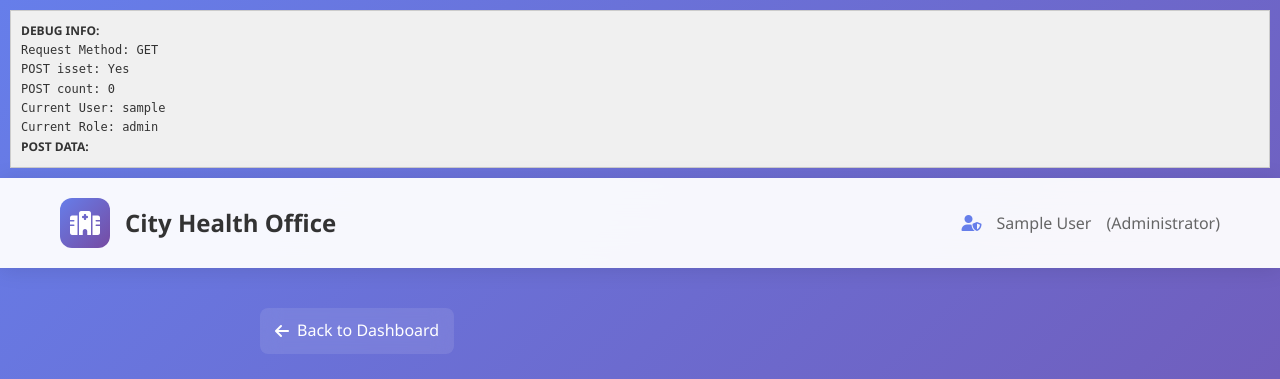
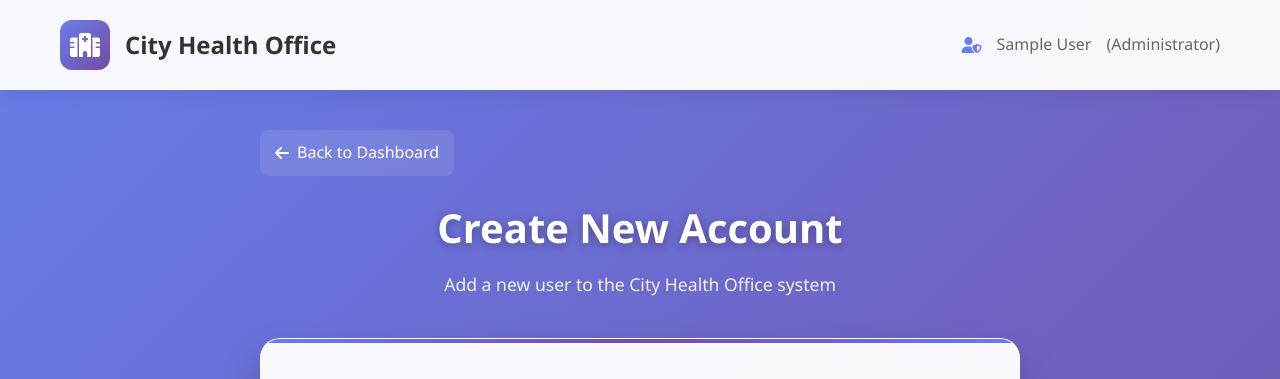
Before and after one commit to Aaroonn27/MHO, a PHP site: page /CHO/create_account.php in a window 1280 px wide. Shown: the top 379 px of the page. Run offline with PHP 8.4, Linux system fonts and the light colour scheme; the visitor is signed in with stand-in values (Sample User, id 1).

Commit message:
working create account

```diff
--- a/create_account.php
+++ b/create_account.php
@@ -17,7 +17,7 @@ $success_message = '';
 // Handle form submission - COMPLETELY REWRITTEN
 if ($_SERVER['REQUEST_METHOD'] === 'POST' && isset($_POST['username']) && isset($_POST['password']) && isset($_POST['role'])) {
 
-    echo "<!-- DEBUG: Processing form submission -->";
+
 
     $username = trim($_POST['username']);
     $password = $_POST['password'];
@@ -27,27 +27,26 @@ if ($_SERVER['REQUEST_METHOD'] === 'POST' && isset($_POST['username']) && isset(
     $email = trim($_POST['email'] ?? '');
     $status = $_POST['status'] ?? 'active';
 
-    echo "<!-- DEBUG: Form data extracted successfully -->";
-    echo "<!-- DEBUG: Username: $username, Role: $role, Full Name: $full_name -->";
+
 
     // Validation
     if (empty($username) || empty($password) || empty($role) || empty($full_name)) {
         $error_message = 'Please fill in all required fields.';
-        echo "<!-- DEBUG: Validation failed - empty required fields -->";
+
     } elseif ($password !== $confirm_password) {
         $error_message = 'Passwords do not match.';
-        echo "<!-- DEBUG: Validation failed - password mismatch -->";
+
     } elseif (strlen($password) < 6) {
         $error_message = 'Password must be at least 6 characters long.';
-        echo "<!-- DEBUG: Validation failed - password too short -->";
+
     } elseif (strlen($username) < 3) {
         $error_message = 'Username must be at least 3 characters long.';
-        echo "<!-- DEBUG: Validation failed - username too short -->";
+
     } elseif (!empty($email) && !filter_var($email, FILTER_VALIDATE_EMAIL)) {
         $error_message = 'Please enter a valid email address.';
-        echo "<!-- DEBUG: Validation failed - invalid email -->";
+
     } else {
-        echo "<!-- DEBUG: All validation passed, proceeding to database -->";
+
 
         try {
             $conn = connect_db();
@@ -56,7 +55,7 @@ if ($_SERVER['REQUEST_METHOD'] === 'POST' && isset($_POST['username']) && isset(
                 throw new Exception("Database connection failed");
             }
 
-            echo "<!-- DEBUG: Database connection successful -->";
+
 
             // Check if username already exists
             $check_stmt = $conn->prepare("SELECT id FROM users WHERE username = ?");
@@ -68,15 +67,12 @@ if ($_SERVER['REQUEST_METHOD'] === 'POST' && isset($_POST['username']) && isset(
             $check_stmt->execute();
             $check_result = $check_stmt->get_result();
 
-            echo "<!-- DEBUG: Username check completed. Existing users with this name: " . $check_result->num_rows . " -->";
 
             if ($check_result->num_rows > 0) {
                 $error_message = 'Username already exists. Please choose a different username.';
-                echo "<!-- DEBUG: Username already exists -->";
             } else {
                 // Hash password
                 $hashed_password = password_hash($password, PASSWORD_DEFAULT);
-                echo "<!-- DEBUG: Password hashed successfully -->";
 
                 // Insert new user
                 $insert_query = "INSERT INTO users (username, password, role, full_name, email, status) VALUES (?, ?, ?, ?, ?, ?)";
@@ -86,16 +82,13 @@ if ($_SERVER['REQUEST_METHOD'] === 'POST' && isset($_POST['username']) && isset(
                     throw new Exception("Prepare failed for insert: " . $conn->error);
                 }
 
-                echo "<!-- DEBUG: Insert statement prepared -->";
 
                 $stmt->bind_param("ssssss", $username, $hashed_password, $role, $full_name, $email, $status);
 
-                echo "<!-- DEBUG: Parameters bound. Executing insert... -->";
 
                 if ($stmt->execute()) {
                     $new_user_id = $conn->insert_id;
                     $success_message = 'Account created successfully for ' . htmlspecialchars($full_name) . '! (User ID: ' . $new_user_id . ')';
-                    echo "<!-- DEBUG: SUCCESS! User created with ID: $new_user_id -->";
                 } else {
                     throw new Exception("Execute failed: " . $stmt->error);
                 }
@@ -105,20 +98,10 @@ if ($_SERVER['REQUEST_METHOD'] === 'POST' && isset($_POST['username']) && isset(
 
             $check_stmt->close();
             $conn->close();
-            echo "<!-- DEBUG: Database connection closed -->";
 
         } catch (Exception $e) {
             $error_message = 'Database error: ' . $e->getMessage();
-            echo "<!-- DEBUG: Exception caught: " . $e->getMessage() . " -->";
         }
-    }
-} else {
-    echo "<!-- DEBUG: Form not submitted or missing required fields -->";
-    if ($_SERVER['REQUEST_METHOD'] === 'POST') {
-        echo "<!-- DEBUG: POST request received but missing fields -->";
-        echo "<!-- DEBUG: username isset: " . (isset($_POST['username']) ? 'YES' : 'NO') . " -->";
-        echo "<!-- DEBUG: password isset: " . (isset($_POST['password']) ? 'YES' : 'NO') . " -->";
-        echo "<!-- DEBUG: role isset: " . (isset($_POST['role']) ? 'YES' : 'NO') . " -->";
     }
 }
 
@@ -528,25 +511,6 @@ $current_user = get_user_info();
 </head>
 
 <body>
-    <!-- Debug info -->
-    <div style="background: #f0f0f0; padding: 10px; margin: 10px; border: 1px solid #ccc; font-family: monospace; font-size: 12px;">
-        <strong>DEBUG INFO:</strong><br>
-        Request Method: <?php echo $_SERVER['REQUEST_METHOD']; ?><br>
-        POST isset: <?php echo isset($_POST) ? 'Yes' : 'No'; ?><br>
-        POST count: <?php echo count($_POST ?? []); ?><br>
-        Current User: <?php echo $current_user ? $current_user['username'] : 'None'; ?><br>
-        Current Role: <?php echo $current_user ? $current_user['role'] : 'None'; ?><br>
-        <strong>POST DATA:</strong><br>
-        <?php
-        if ($_SERVER['REQUEST_METHOD'] === 'POST') {
-            foreach ($_POST as $key => $value) {
-                echo htmlspecialchars($key) . " = " . htmlspecialchars($value) . "<br>";
-            }
-        }
-        ?>
-    </div>
-
-    <!-- Header -->
     <header class="header">
         <div class="header-content">
             <div class="logo-section">
```
